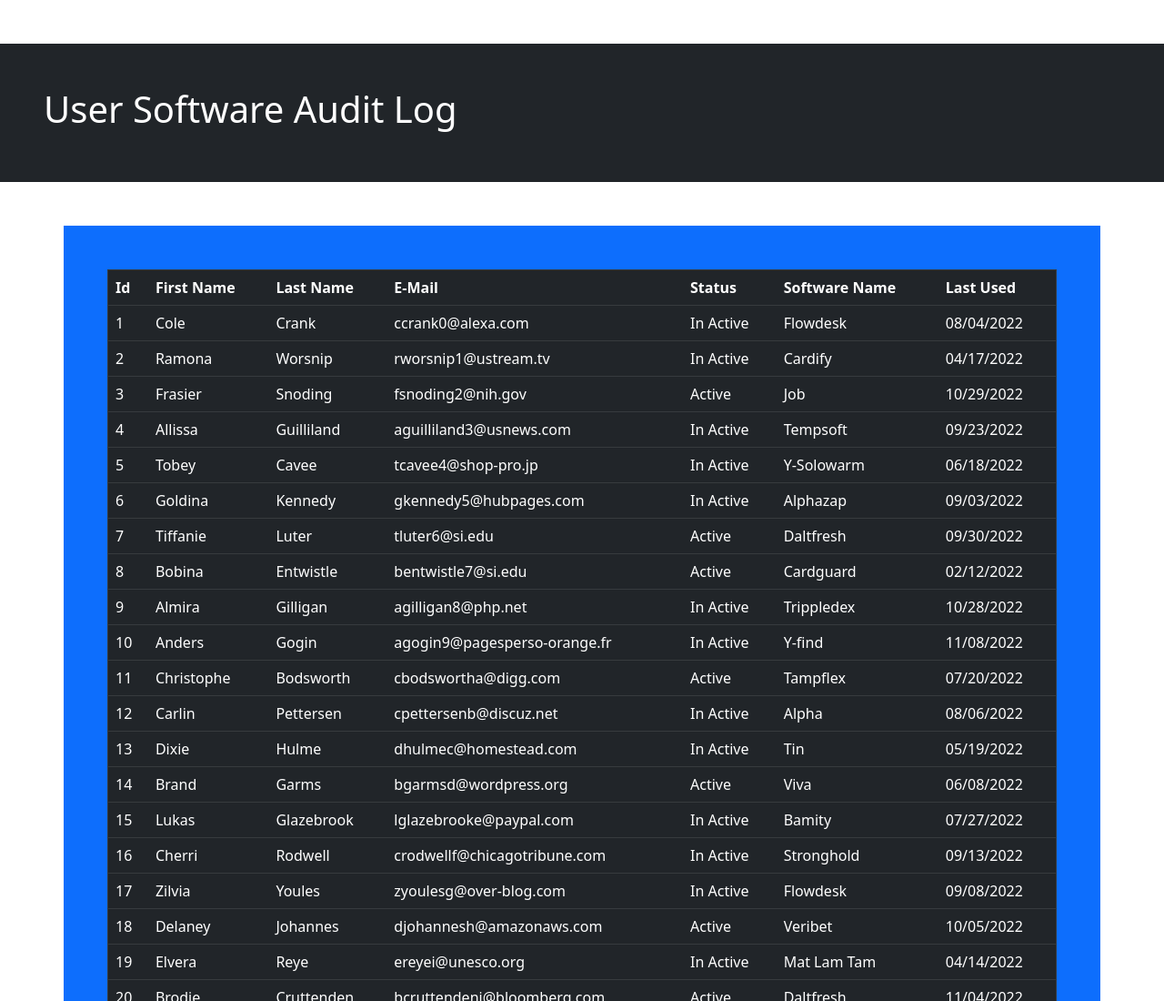
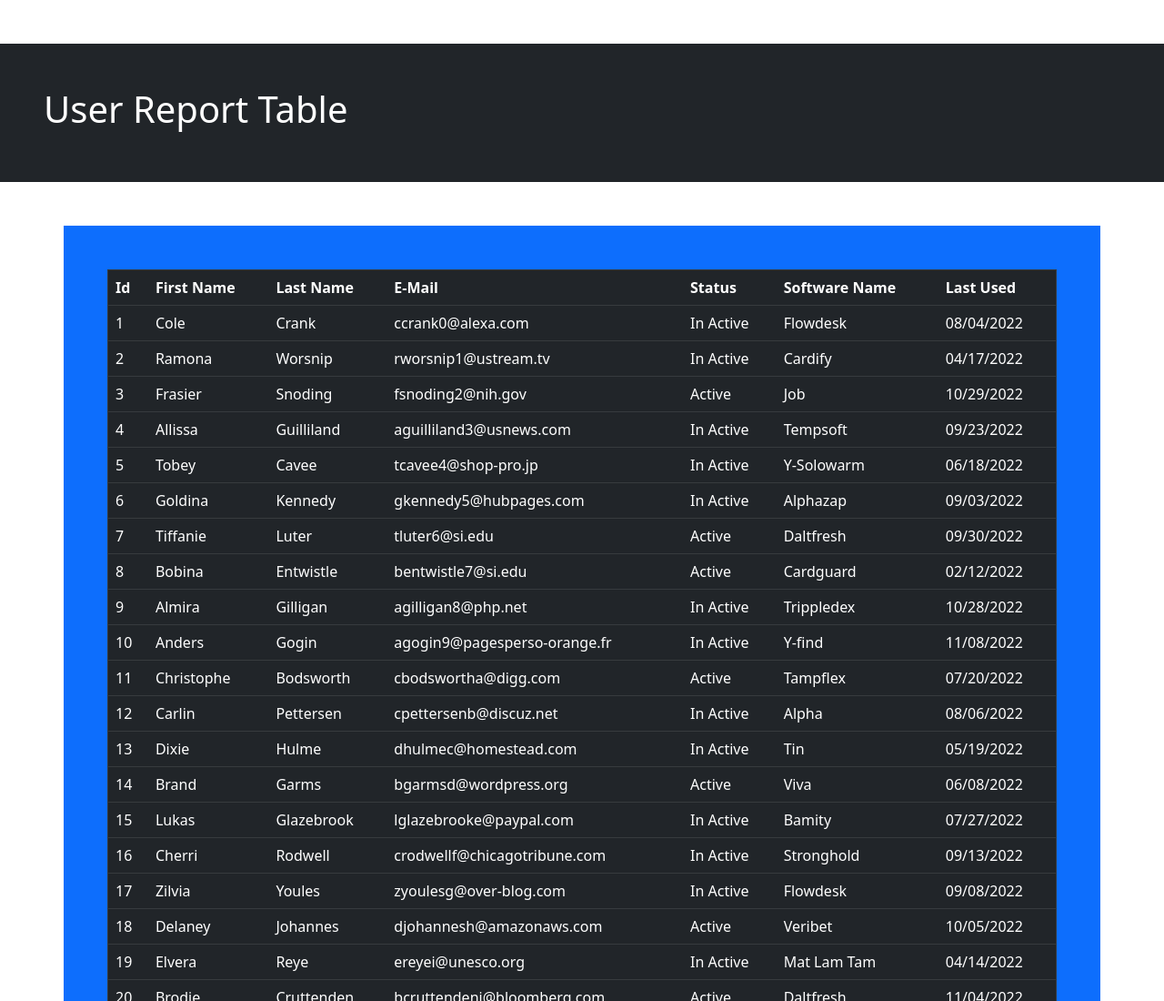
Before and after one commit to RaviShanmugam0305/ITHubDemo, a plain HTML site: page SoftwareAuditPage.html in a window 1280 px wide. Shown: the top 1100 px of the page at 91% size. Drawn offline with nearby package versions, Linux system fonts and the light colour scheme.

Commit message:
Update SoftwareAuditPage.html

```diff
--- a/SoftwareAuditPage.html
+++ b/SoftwareAuditPage.html
@@ -4,14 +4,14 @@
     <meta charset="UTF-8">
     <meta http-equiv="X-UA-Compatible" content="IE=edge">
     <meta name="viewport" content="width=device-width, initial-scale=1.0">
-    <title>IT Hub Admin Console</title>
+    <title>User Report Login</title>
     <link href="https://cdn.jsdelivr.net/npm/bootstrap@5.2.2/dist/css/bootstrap.min.css" rel="stylesheet">
     <script src="https://cdn.jsdelivr.net/npm/bootstrap@5.2.2/dist/js/bootstrap.bundle.min.js"></script>
 </head>
 
 <body>
     <div class="ontainer p-5 my-5 bg-dark text-white">
-        <h1>User Software Audit Log</h1>
+        <h1>User Report Table</h1>
     </div>
     <div class="container p-5 my-5 bg-primary text-white">
         <table border="1" class="table table-dark table-hover">
```
